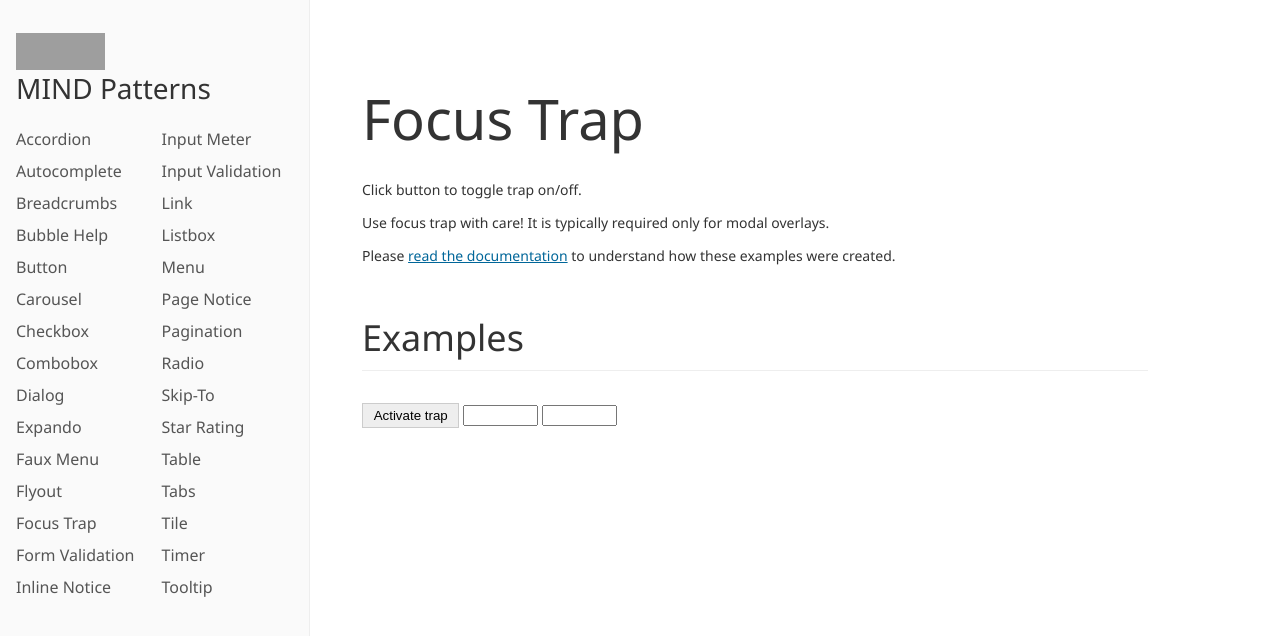
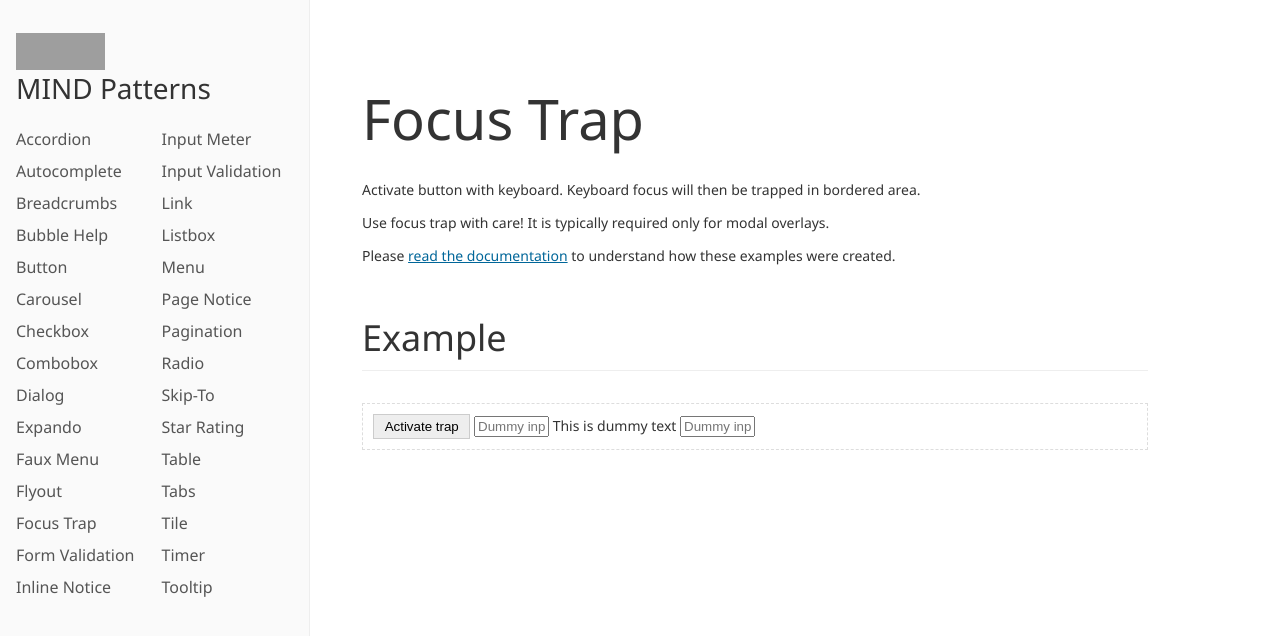
Before and after one commit to eBay/mindpatterns, a Jekyll site: the page built from focustrap/index.html, in a window 1280 px wide. Shown: the top 636 px of the page. Built offline with Jekyll 4.4.1, drawn with Linux system fonts in a browser that asks for light colours; grey boxes are pictures that could not be loaded.

Commit message:
Updated to latest makeup plugins
Latest plugins fix issue with screen reader triggering early focus exit
events

```diff
--- a/focustrap/index.html
+++ b/focustrap/index.html
@@ -8,54 +8,50 @@
     input {
         width: 75px;
     }
+    #keyboard_trap {
+        border: 1px dashed #ddd;
+        padding: 10px;
+    }
+    #keyboard_trap.active {
+        border: 1px solid #ddd;
+        background-color: #eee;
+    }
 </style>
 
 <h1>{{ page.title }}</h1>
 
 <h2 class="clipped">Readme</h2>
-<p>Click button to toggle trap on/off.</p>
+<p>Activate button with keyboard. Keyboard focus will then be trapped in bordered area.</p>
 <p>Use focus trap with care! It is typically required only for modal overlays.</p>
 <p>Please <a href={{ "/techniques/focustrap.html" | prepend: site.patterns_baseurl | prepend: site.patterns_url }}>read the documentation</a> to understand how these examples were created.</p>
 
-<h2>Examples</h2>
+<h2>Example</h2>
 
 <div id="keyboard_trap">
     <button type="button">Activate trap</button>
-    <input aria-label="This is a dummy text input"/>
-    <input aria-label="This is a dummy text input"/>
+    <input aria-label="This is a dummy text input" placeholder="Dummy input"/>
+    <span>This is dummy text</span>
+    <input aria-label="This is a dummy text input" placeholder="Dummy input"/>
 </div>
 
 <script>
     $(function() {
         var $keyboardTrap = $('#keyboard_trap'),
-            $focusTrap = $('#focus_trap'),
-            $keyboardTrapButton = $('#keyboard_trap button'),
-            $focusTrapButton = $('#focus_trap button');
+            $keyboardTrapButton = $('#keyboard_trap button');
 
         $keyboardTrapButton.on('click', function() {
             var isActive = $('#keyboard_trap').hasClass('keyboard-trap--active');
             isActive === true ? $.untrapKeyboard() : $.trapKeyboard('#keyboard_trap');
         });
 
-        $focusTrapButton.on('click', function() {
-            var isActive = $('#focus_trap').hasClass('focus-trap--active');
-            isActive === true ? $.untrapFocus() : $.trapFocus('#focus_trap');
-        });
-
         $keyboardTrap.on('keyboardTrap', function() {
+            $keyboardTrap.addClass('active');
             $keyboardTrapButton.text('Deactivate trap');
         });
 
         $keyboardTrap.on('keyboardUntrap', function() {
+            $keyboardTrap.removeClass('active');
             $keyboardTrapButton.text('Activate trap');
-        });
-
-        $focusTrap.on('focusTrap', function() {
-            $focusTrapButton.text('Deactivate trap');
-        });
-
-        $focusTrap.on('focusUntrap', function() {
-            $focusTrapButton.text('Activate trap');
         });
     });
 </script>
--- a/package.json
+++ b/package.json
@@ -13,7 +13,7 @@
   "devDependencies": {
     "jquery": "^3.0.0",
     "jquery-migrate": "^1.4.1",
-    "makeup-ebay": "~0.16.1",
+    "makeup-ebay": "~0.17.0",
     "lasso-cli": "^2.0.0",
     "rimraf": "^2.5.2"
   }
```
Also changed, not shown: flyout/flyout.css (+2 -5 lines), flyout/index.html (+6 -24 lines), static/browser.js.
